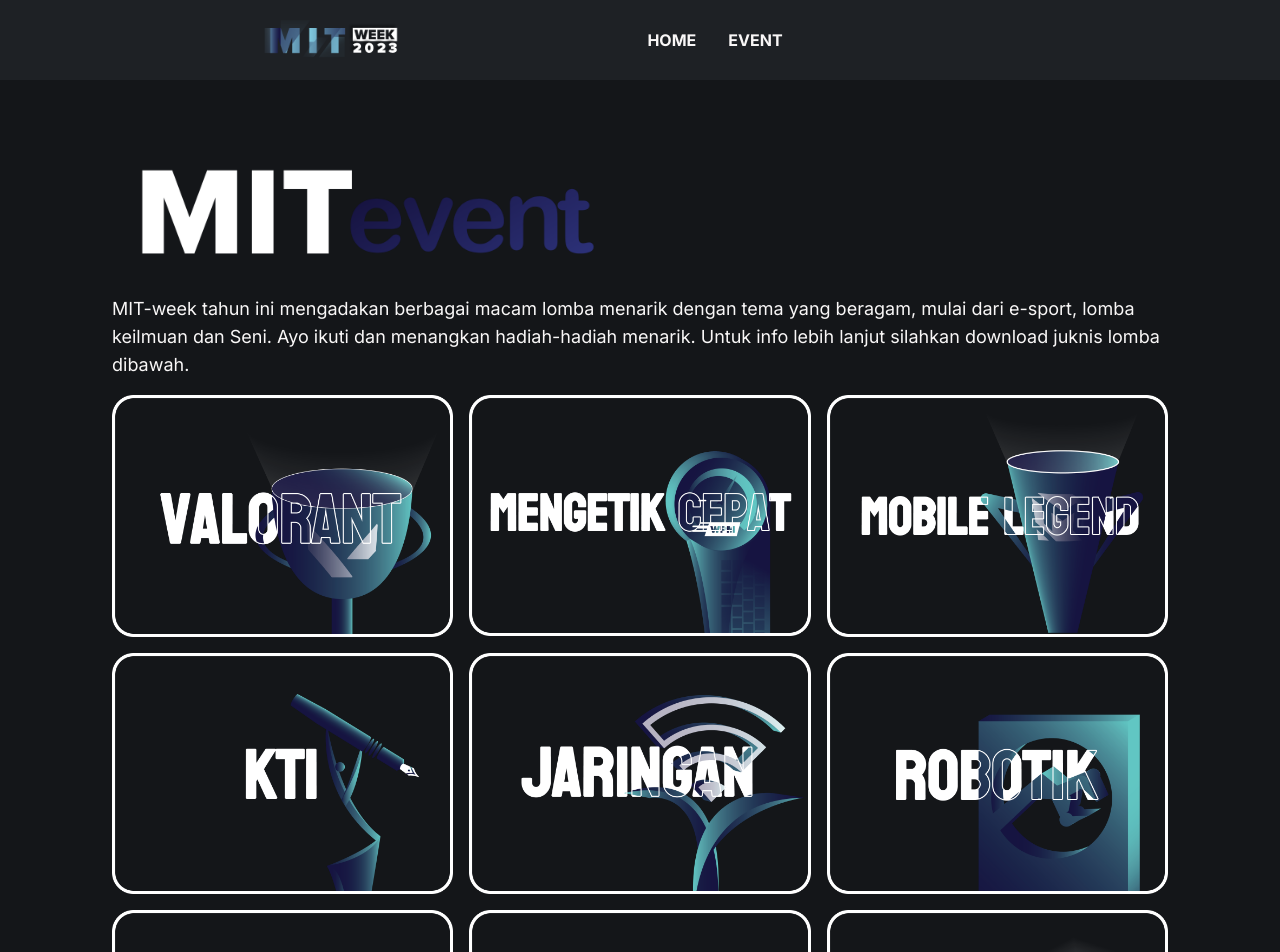
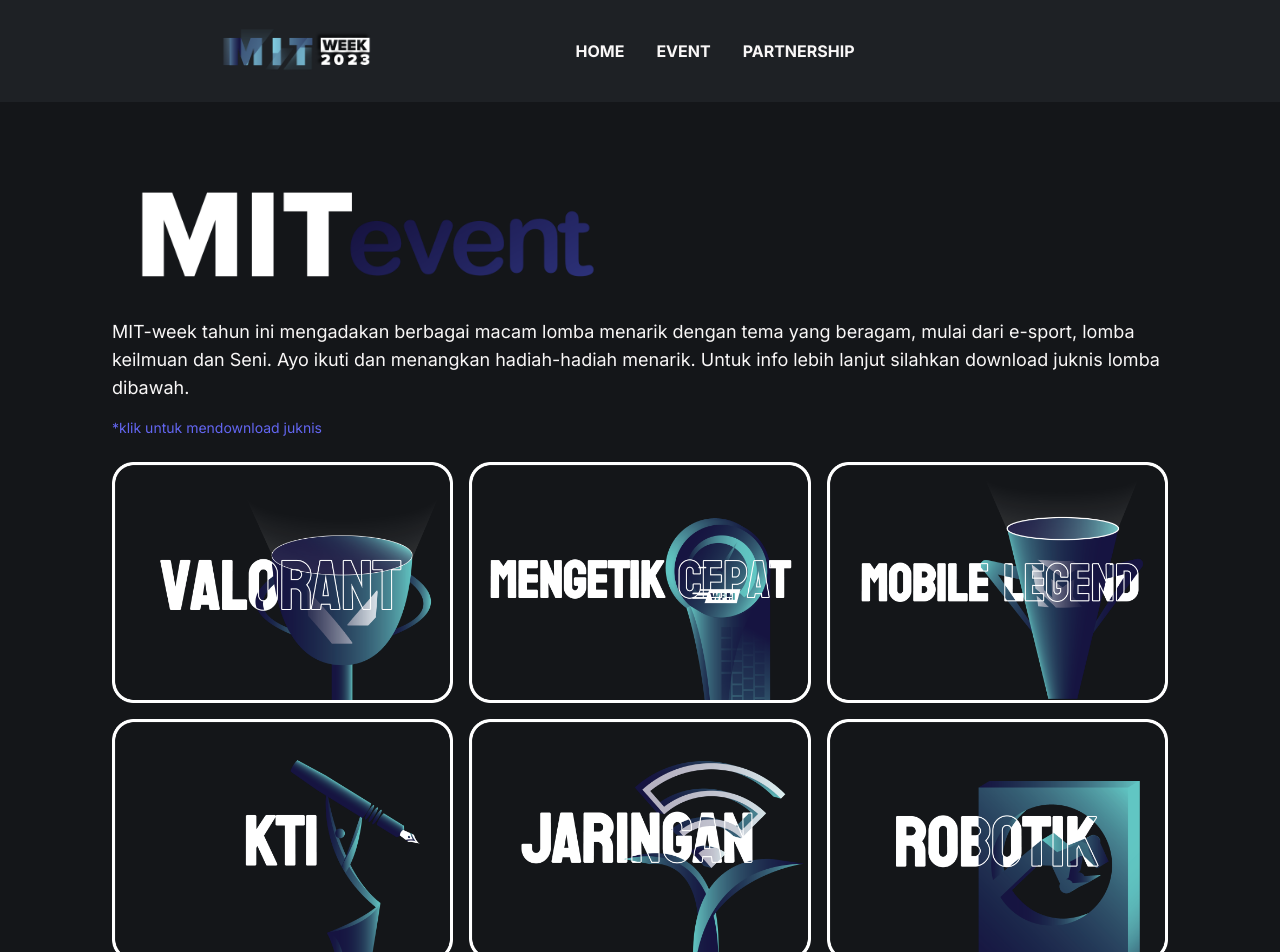
Before and after one commit to dimsgusti/MITWEEK, a Next.js app in the folder mit/: page /pages/event in a window 1280 px wide. Shown: the top 952 px of the page. Built offline with nearby package versions, Linux system fonts and the light colour scheme.

Commit message:
adding juknis event

```diff
--- a/mit/app/components/footer.js
+++ b/mit/app/components/footer.js
@@ -11,7 +11,7 @@
         <footer className="bg-[#1e2125] text-[#F2F0E9] rounded-lg shadow m-4 bottom-0">
             <div className="w-full max-w-screen-xl mx-auto p-4 md:py-8">
                 <div className="sm:flex sm:items-center sm:justify-center">
-                    <a href="https://google.com/" className="flex items-center mb-4 sm:mb-0">
+                    <a href="/" className="flex items-center mb-4 sm:mb-0">
                         {/* Logo */}
                         <Image
                             src={LogoMIT}
--- a/mit/app/components/joinus.js
+++ b/mit/app/components/joinus.js
@@ -10,7 +10,7 @@
                 <h1>Tertarik untuk gabung partnership dengan MIT-WEEK 2023?</h1>
                 <h1>Yuk cari tahu selengkapnya!</h1>
                 <div className='flex justify-start'>
-                    <Link href='#' className='mt-4 p-2 bg-blue-300 text-white rounded-lg block hover:bg-blue-500'>
+                    <Link href='mailto:mulawarmaninformaticstechweek@gmail.com' className='mt-4 p-2 bg-blue-300 text-white rounded-lg block hover:bg-blue-500'>
                         <h1>GET IN TOUCH</h1>
                     </Link>
                 </div>
--- a/mit/app/components/navPhone.js
+++ b/mit/app/components/navPhone.js
@@ -5,7 +5,7 @@
         <main className="md:hidden sticky top-0 z-10">
             <div className="md:hidden w-full h-12 bg-[#1e2125] text-[#f9f7f7] flex justify-center items-center gap-4 sticky top-0">
                 <Link href='/pages/event' className='hover:border-b-2 font-bold'>EVENT</Link>
-                {/* <Link href='/' className='hover:border-b-2 font-bold'>PARTNERSHIP</Link> */}
+                <Link href='/#gotopartner' className='hover:border-b-2 font-bold'>PARTNERSHIP</Link>
                 {/* <Link href='/' className='hover:border-b-2 font-bold'>CONTACT US</Link> */}
             </div>
         </main>
--- a/mit/app/components/navbar.js
+++ b/mit/app/components/navbar.js
@@ -29,7 +29,7 @@
                 <div className="hidden md:flex gap-8 lg:text-md">
                     <Link href='/' className='hover:border-b-2 font-bold'>HOME</Link>
                     <Link href='/pages/event' className='hover:border-b-2 font-bold'>EVENT</Link>
-                    {/* <Link href='/' className='hover:border-b-2 font-bold'>PARTNERSHIP</Link> */}
+                    <Link href='/#gotopartner' className='hover:border-b-2 font-bold'>PARTNERSHIP</Link>
                     {/* <Link href='/' className='hover:border-b-2 font-bold'>CONTACT US</Link> */}
                 </div>
                 <div className="lg:block lg:text-lg">
--- a/mit/app/components/timeline.js
+++ b/mit/app/components/timeline.js
@@ -11,7 +11,8 @@
                     <div className='flex-col'>
                         <h1 className='pt-6 text-2xl font-bold md:mt-44 md:pr-4 md:pl-2'>Pendaftaran Lomba<br />Sebelum</h1>
                         <h1 className='font-mono text-xl pb-6 text-[#f9f7f7] md:pr-4 md:pl-2 font-bold'>20 Oktober 2023</h1>
-                        <Link target='_blank' href='https://forms.gle/tf3kSXPGKoCfVbUR9' className='md:pr-4 md:pl-21'>
+                        {/* <Link href='../pages/event/page' className='md:pr-4 md:pl-21'> */}
+                        <Link href='/pages/event' className='md:pr-4 md:pl-21'>
                             <div className='m-2 p-2 bg-[#63C7C3] text-white rounded-lg hover:opacity-70'>
                                 <h1 id=''>Daftar sekarang!</h1>
                             </div>
--- a/mit/app/components/timeline2.js
+++ b/mit/app/components/timeline2.js
@@ -18,7 +18,7 @@
                         <h1 className='text-xl md:text-3xl font-bold'>Pendaftaran Lomba</h1>
                         <h1 className='text-3xl font-mono'>20 Oktober 2023</h1>
                         <div className='flex justify-center'>
-                            <Link target='_blank' href='https://forms.gle/tf3kSXPGKoCfVbUR9' className='p-2 text-white block border-b-2 hover:opacity-70 text-xl font-bold'>
+                            <Link href='/pages/event' className='p-2 text-white block border-b-2 hover:opacity-70 text-xl font-bold'>
                                 Daftar sekarang!
                             </Link>
                         </div>
--- a/mit/app/pages/event/components/categ.js
+++ b/mit/app/pages/event/components/categ.js
@@ -25,98 +25,116 @@
                         priority
                     />
                 </div>
-                <div className='flex justify-center text-start'>
-                    <h1 className='text-lg mb-4'>
+                <div className='flex-col justify-center text-start mb-6'>
+                    <h1 className='text-lg mb-4 flex-col'>
                         MIT-week tahun ini mengadakan berbagai macam lomba menarik dengan tema yang beragam, mulai dari e-sport, lomba keilmuan dan Seni. Ayo ikuti dan menangkan hadiah-hadiah menarik.
-                        Untuk info lebih lanjut silahkan download juknis lomba dibawah.
-                    </h1>
+                        Untuk info lebih lanjut silahkan download juknis lomba dibawah.</h1>
+                    <h1 className='text-sm text-indigo-500'>*klik untuk mendownload juknis</h1>
                 </div>
+                {/* <h1 className='mb-4'>
+                *klik untuk mendownload juknis
+                </h1> */}
                 <div className='grid grid-cols-1 md:grid-cols-2 lg:grid-cols-3 gap-4'>
                     <div className='hover:opacity-70' style={{width: '100%', height: '100%'}}>
-                        <Link href='/'>
+                        <Link target='_blank' href='https://bit.ly/valorantMITWEEK23'>
                             <Image
                                 src={valorant}
                                 alt='valorant'
                                 objectFit='contain'
+                                width={500}
+                                height={500}
                             />
                         </Link>
                     </div>
                     <div className='hover:opacity-70' style={{width: '100%', height: '100%'}}>
-                        <Link href='/'>
+                        <Link target='_blank' href='https://bit.ly/mengetikcepatMITWEEK23'>
                             <Image
                                 src={typingspeed}
-                                alt='valorant'
+                                alt='typingspeed'
                                 objectFit='contain'
+                                width={500}
+                                height={500}
                             />
                         </Link>
                     </div>
                     <div className='hover:opacity-70' style={{width: '100%', height: '100%'}}>
-                        <Link href='/'>
+                        <Link target='_blank' href='https://bit.ly/mobilelegendMITWEEK23'>
                             <Image
                                 src={mobilelegend}
-                                alt='valorant'
+                                alt='mobilelegend'
                                 objectFit='contain'
+                                width={500}
+                                height={500}
                             />
                         </Link>
                     </div>
                     <div className='hover:opacity-70' style={{width: '100%', height: '100%'}}>
-                        <Link href='/'>
+                        <Link target='_blank' href='https://bit.ly/ktiMITW23'>
                             <Image
                                 src={kti}
-                                alt='valorant'
+                                alt='kti'
                                 objectFit='contain'
+                                width={500}
+                                height={500}
                             />
                         </Link>
                     </div>
                     <div className='hover:opacity-70' style={{width: '100%', height: '100%'}}>
-                        <Link href='/'>
+                        <Link target='_blank' href='https://bit.ly/jaringanMITWEEK23'>
                             <Image
                                 src={jaringan}
-                                alt='valorant'
+                                alt='jaringan'
                                 objectFit='contain'
+                                width={500}
+                                height={500}
                             />
                         </Link>
                     </div>
                     <div className='hover:opacity-70' style={{width: '100%', height: '100%'}}>
-                        <Link href='/'>
+                        <Link target='_blank' href='https://bit.ly/roboticMITW23'>
                             <Image
                                 src={robotik}
-                                alt='valorant'
+                                alt='robotik'
                                 objectFit='contain'
+                                width={500}
+                                height={500}
                             />
                         </Link>
                     </div>
                     <div className='hover:opacity-70' style={{width: '100%', height: '100%'}}>
-                        <Link href='/'>
+                        <Link target='_blank' href='https://bit.ly/uiuxMITW23'>
                             <Image
                                 src={uiux}
-                                alt='valorant'
+                                alt='uiux'
                                 objectFit='contain'
+                                width={500}
+                                height={500}
                             />
                         </Link>
                     </div>
                     <div className='hover:opacity-70' style={{width: '100%', height: '100%'}}>
-                        <Link href='/'>
+                        <Link target='_blank' href='https://bit.ly/videografiMITWEEK23'>
                             <Image
                                 src={videografi}
-                                alt='valorant'
+                                alt='videografi'
                                 objectFit='contain'
+                                width={500}
+                                height={500}
                             />
                         </Link>
                     </div>
                     <div className='hover:opacity-70' style={{width: '100%', height: '100%'}}>
-                        <Link href='/'>
+                        <Link target='_blank' href='https://bit.ly/posterMITW23'>
                             <Image
                                 src={poster}
-                                alt='valorant'
+                                alt='poster'
                                 objectFit='contain'
+                                width={500}
+                                height={500}
                             />
                         </Link>
                     </div>
                 </div>
-                <h1 className='mt-4'>
-                    *klik untuk mendownload juknis
-                </h1>
                 <Link target='_blank' href='https://forms.gle/tf3kSXPGKoCfVbUR9'>
                     <div className='flex justify-center mt-8 hover:opacity-70 mb-8'>
                         <Image
```
Also changed, not shown: mit/app/components/event.js (+6 -6 lines), mit/app/components/videoPlayer.js (added), mit/images/eventlogo/mitpeduli.png, mit/images/logo/logodesktop.png.
